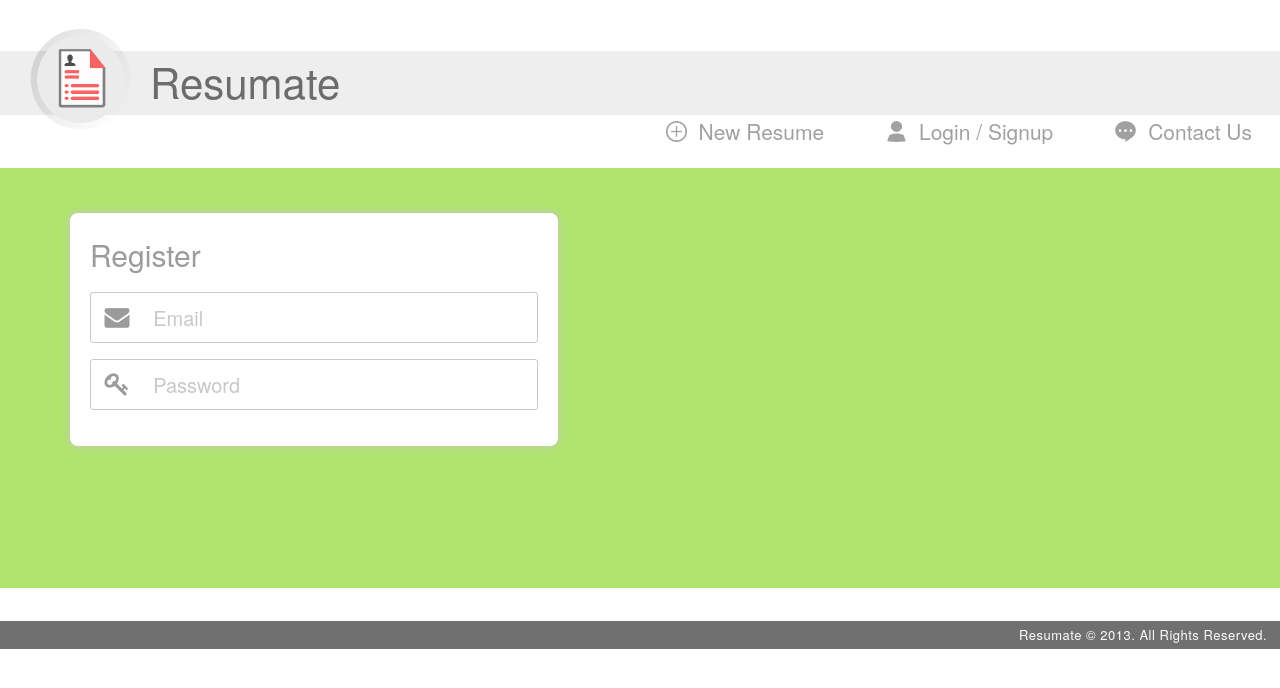
After one commit to dorisxian/Resumate, a PHP site: page /User.php in a window 1280 px wide. The commit adds this page. Shown: the top 688 px of the page. Run offline with PHP 8.4, Linux system fonts and the light colour scheme.

Commit message:
Make page to run with php, created new page
everyone set up a localhost to run

```diff
--- /dev/null
+++ b/User.php
@@ -0,0 +1,25 @@
+<!DOCTYPE html>
+<html>
+<head>
+	<?php include('head.php'); ?>
+	<link rel="stylesheet" type="text/css" media="all" href="css/user.css">
+</head>
+<body>
+	<?php include('header.php'); ?>
+
+	<section id="canvas">
+		<form id="register" action="" method="post">
+			<h2>Register</h2>
+			<p><i class="fa fa-envelope fa-fw"></i><input type="email" name="email" placeholder="Email"></p>
+			<p><i class="fa fa-key fa-fw"></i><input type="password" name="password" placeholder="Password"></p>
+
+		</form>
+
+	</section><!-- @end #canvas -->
+
+	<footer>
+		<p>Resumate © 2013. All Rights Reserved.</p>
+	</footer>
+
+</body>
+</html>
--- a/css/newresume.css
+++ b/css/newresume.css
@@ -1,4 +1,7 @@
 /* New Resume Page */
+#canvas{
+	background-color: #76D6FF;
+}
 
 /*Tab Side Menu*/
 #sidemenu ul{
--- a/css/style.css
+++ b/css/style.css
@@ -7,7 +7,7 @@ body{
 	color: #575757;
 }
 /*font settings*/
-h1, footer{
+h1, footer, #register h2{
 	font-family: "HelveticaNeueThin", "HelveticaNeue-Thin", "Helvetica Neue Thin", "HelveticaNeue", "Helvetica Neue", "Helvetica", "Arial", sans-serif;
 	font-weight: 200;
 }
--- /dev/null
+++ b/css/user.css
@@ -0,0 +1,54 @@
+/* User Page */
+#canvas{
+	background-color: #B0E36C;
+}
+#register{
+	width: 38%;
+	-webkit-border-radius: 8px;
+	border-radius: 8px;
+	-moz-box-shadow: 0 0 8px #C9C9C9;
+	-webkit-box-shadow: 0 0 8px #C9C9C9;
+	box-shadow: 0 0 8px #C9C9C9;
+	margin-top: -15px;
+	margin-left: 20px;
+	background: white;
+	padding: 20px;
+}
+h2{
+	font-size: 30px;
+	color: #9B9B9B;
+	margin: 0;
+}
+input{
+	padding: 10px;
+	font-size: 20px;
+	margin-left: 10px;
+	outline: none;
+	border: none;
+	font-family: "HelveticaNeueLight", "HelveticaNeue-Light", "Helvetica Neue Light", "HelveticaNeue", "Helvetica Neue", 'TeXGyreHerosRegular', "Helvetica", "Tahoma","Arial", sans-serif;
+	font-weight: 300;
+}
+::-webkit-input-placeholder { /* WebKit browsers */
+    color: #C8C8C8;
+}
+:-moz-placeholder { /* Mozilla Firefox 4 to 18 */
+    color: #C8C8C8;
+}
+::-moz-placeholder { /* Mozilla Firefox 19+ */
+    color: #C8C8C8;
+}
+:-ms-input-placeholder { /* Internet Explorer 10+ */
+    color: #C8C8C8;
+}
+.fa{
+	font-size: 25px;
+	margin-left: 10px;
+	color: #9B9B9B;
+}
+#register p{
+	-webkit-border-radius: 3px;
+	border-radius: 3px;
+	border: 1px #C9C9C9 solid;
+}
+
+/* @end User Page */
--- /dev/null
+++ b/head.php
@@ -0,0 +1,7 @@
+<meta charset="utf-8">
+<title>Resumate</title>
+<link rel="stylesheet" type="text/css" media="all" href="css/style.css">
+<link rel="stylesheet" type="text/css" media="all" href="css/font-awesome.min.css">
+<link rel="shortcut icon" href="img/favicon.png">
+<script type="text/javascript" src="js/jquery-1.10.2.min.js"></script>
+<script type="text/javascript" src="js/newresume.js"></script>
--- /dev/null
+++ b/header.php
@@ -0,0 +1,12 @@
+<header>
+	<img id="logo" src="img/logo.png" alt="">
+	<h1>Resumate</h1>
+</header>
+
+<nav>
+	<ul>
+		<li><a href="NewResume.php"><span class="icon"><img src="img/add.png" alt=""></span>New Resume</a></li>
+		<li><a href="User.php"><span class="icon"><img src="img/user.png" alt=""></span>Login / Signup</a></li>
+		<li><a href="#contact"><span class="icon"><img src="img/message.png" alt=""></span>Contact Us</a></li>
+	</ul>
+</nav>
```
Also changed, not shown: NewResume.php (renamed from NewResume.html, +2 -20 lines).
